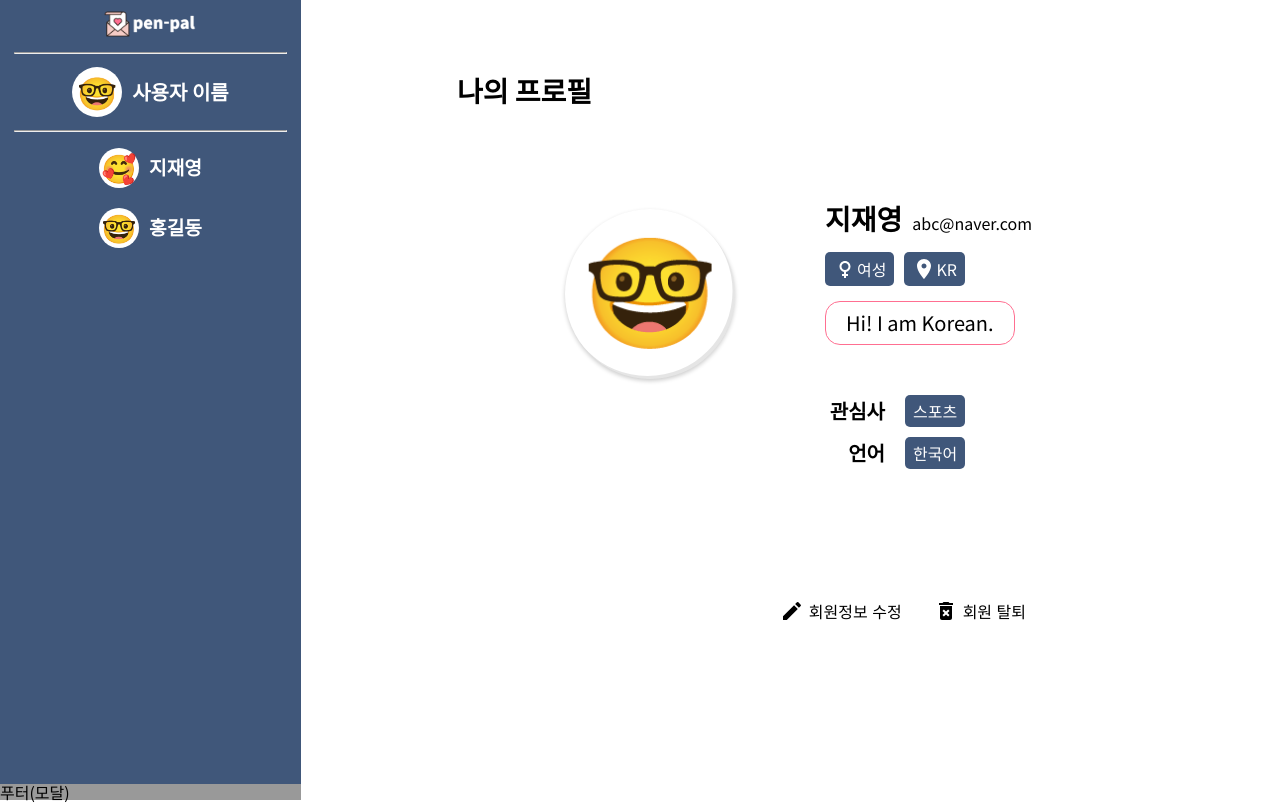
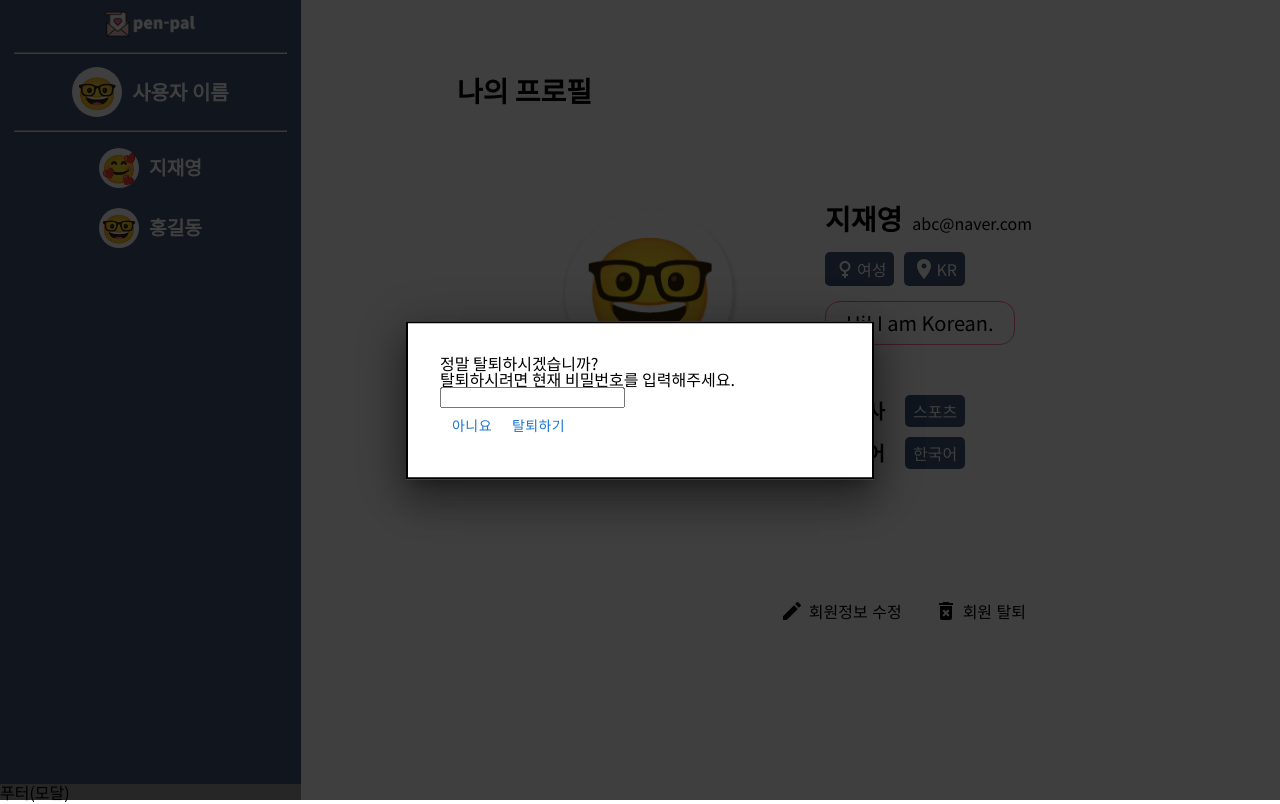
Before and after one commit to nowirte/MaeilMail, a React (Create React App) app in the folder client/: page /mypage in a window 1280 px wide. Both pictures are taken after a click on the button "회원정보 수정". Built offline with nearby package versions, Linux system fonts and the light colour scheme.

Commit message:
[#36] feat: setting 버튼 mui 사용하여 모달 기능 구현

```diff
--- a/client/src/pages/MyPage/Setting.jsx
+++ b/client/src/pages/MyPage/Setting.jsx
@@ -1,7 +1,10 @@
-import React from 'react';
+import React, { useState } from 'react';
 import styled from 'styled-components';
 import EditIcon from '@mui/icons-material/Edit';
 import DeleteForeverIcon from '@mui/icons-material/DeleteForever';
+import Box from '@mui/material/Box';
+import Modal from '@mui/material/Modal';
+import Button from '@mui/material/Button';
 
 const Setting = styled.button`
   display: flex;
@@ -13,22 +16,75 @@ const Setting = styled.button`
   border: none;
   background-color: white;
 
+  cursor: pointer;
   > p {
     margin-left: 5px;
   }
 `;
 
+const style = {
+  position: 'absolute',
+  top: '50%',
+  left: '50%',
+  transform: 'translate(-50%, -50%)',
+  width: 400,
+  bgcolor: 'background.paper',
+  border: '2px solid #000',
+  boxShadow: 24,
+  p: 4,
+};
+
 const SettingArea = () => {
+  const [open, setOpen] = useState(false);
+  const handleOpen = () => {
+    setOpen(true);
+  };
+  const handleClose = () => {
+    setOpen(false);
+  };
+
   return (
     <div className="setting">
-      <Setting className="userInfoEdit">
+      <Setting className="userInfoEdit" onClick={handleOpen}>
         <EditIcon />
         <p>회원정보 수정</p>
       </Setting>
-      <Setting className="userSignOut">
+      <Modal
+        open={open}
+        onClose={handleClose}
+        aria-labelledby="userInfoEdit-title"
+        aria-describedby="userInfoEdit-description"
+      >
+        <Box sx={style}>
+          <h2 id="userInfoEdit-title">회원정보 수정</h2>
+          <p id="userInfoEdit-description">
+            Lorem ipsum, dolor sit amet consectetur adipisicing elit.
+          </p>
+          <Button onClick={handleClose}>Close Child Modal</Button>
+        </Box>
+      </Modal>
+      <Setting className="userSignOut" onClick={handleOpen}>
         <DeleteForeverIcon />
         <p>회원 탈퇴</p>
       </Setting>
+      <Modal
+        open={open}
+        onClose={handleClose}
+        aria-labelledby="userSignOut-title"
+        aria-describedby="userSignOut-description"
+      >
+        <Box sx={style}>
+          <h2 id="userSignOut-title">정말 탈퇴하시겠습니까?</h2>
+          <div id="userSignOut-description">
+            탈퇴하시려면 현재 비밀번호를 입력해주세요.
+            <input type="password" />
+          </div>
+          <Button onClick={handleClose}>아니요</Button>
+          <Button type="submit" value="탈퇴하기">
+            탈퇴하기
+          </Button>
+        </Box>
+      </Modal>
     </div>
   );
 };
```
